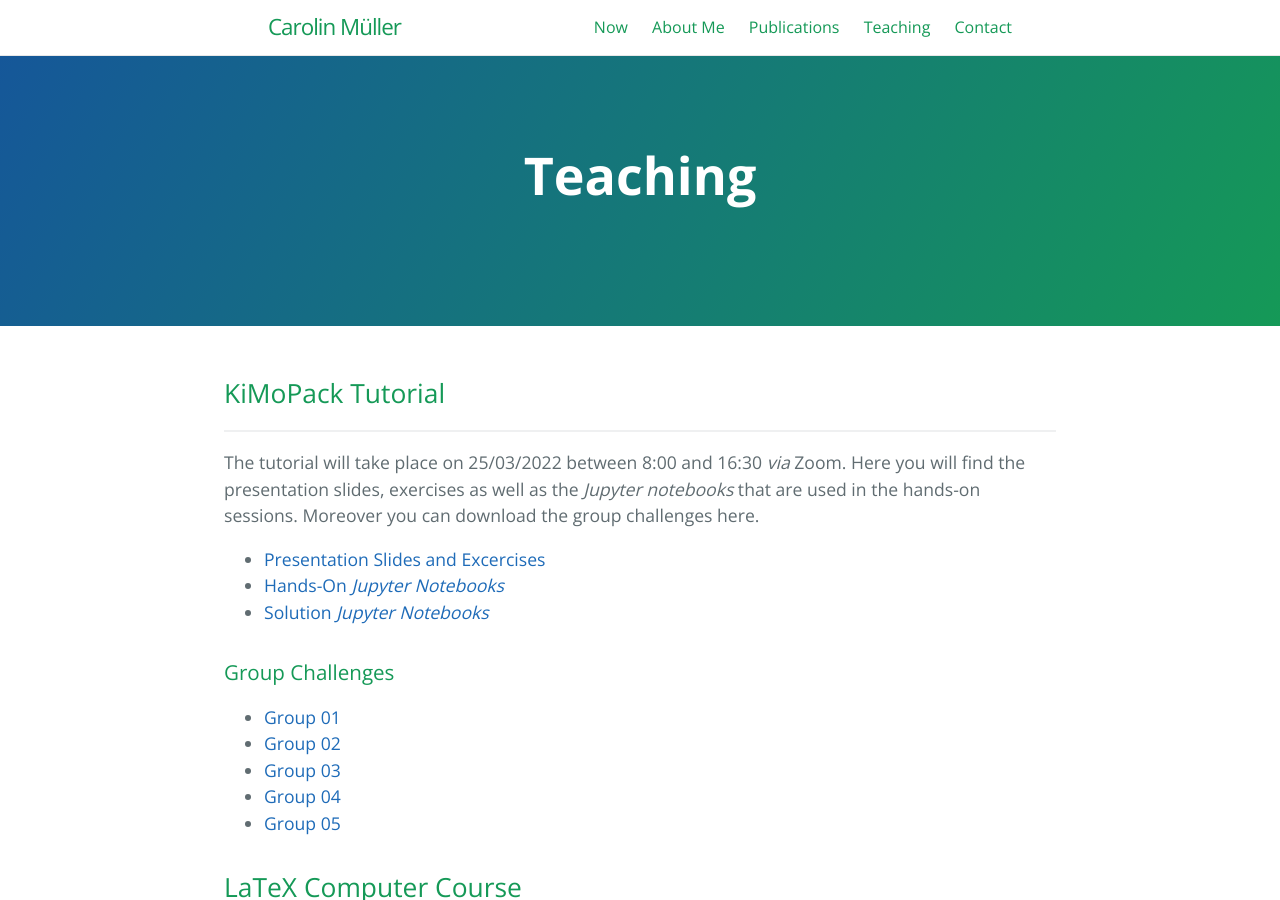
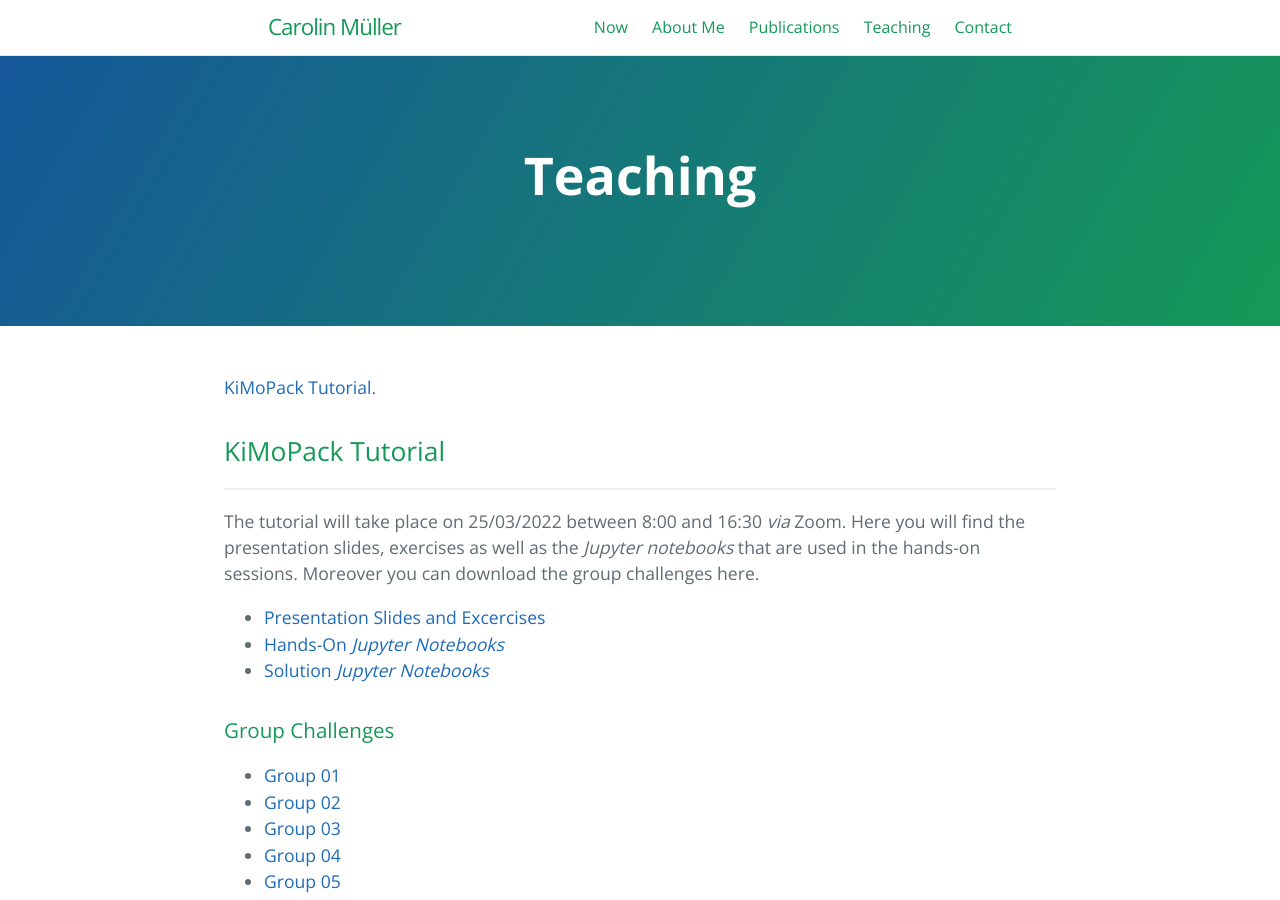
Before and after one commit to carolin-m/carolin-m.github.io, a Jekyll site: the page built from teaching.md, in a window 1280 px wide and 900 px high. Built offline with Jekyll 4.4.1, drawn with Linux system fonts in a browser that asks for light colours.

Commit message:
Update teaching.md

```diff
--- a/teaching.md
+++ b/teaching.md
@@ -5,6 +5,9 @@ tagline:
 ref: teaching
 order: 1
 ---
+
+[KiMoPack Tutorial]({{ '/about.html' | absolute_url }}).
+
 
 ## KiMoPack Tutorial <br>
 _____
```
